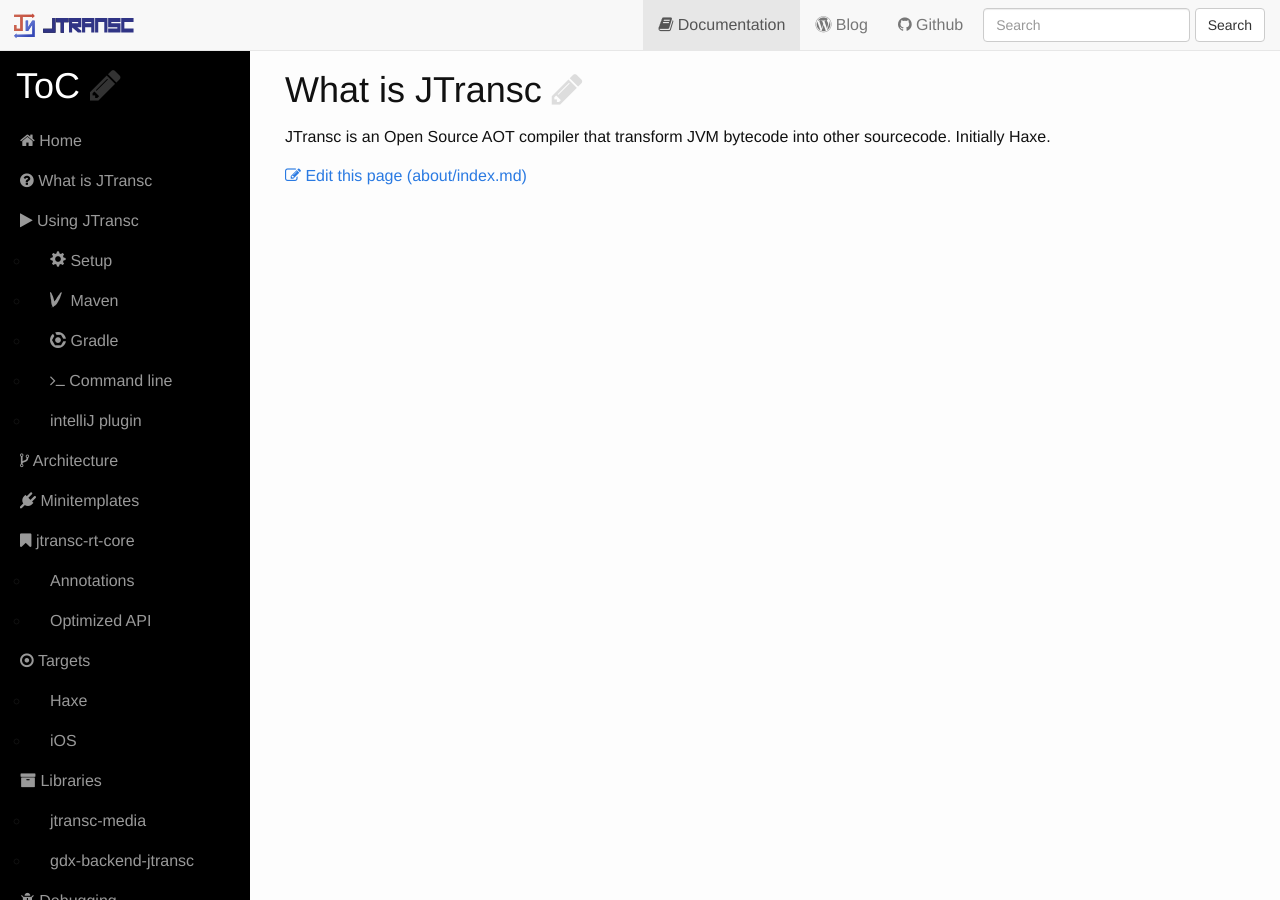
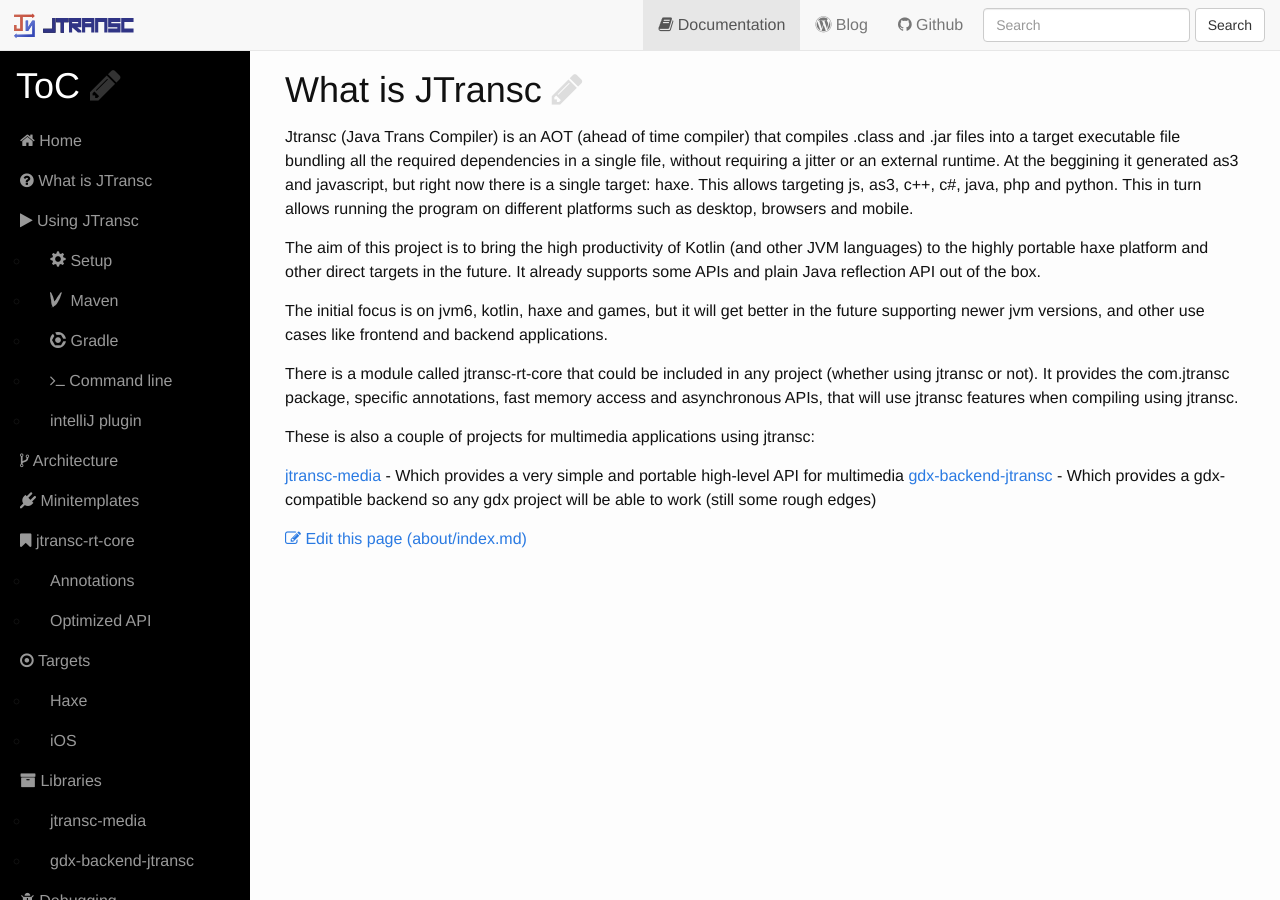
Before and after one commit to intrigus/docs.jtransc.com, a Jekyll site: the page built from about/index.md, in a window 1280 px wide. Built offline with Jekyll 4.4.1, drawn with Linux system fonts in a browser that asks for light colours.

Commit message:
Update index.md

```diff
--- a/about/index.md
+++ b/about/index.md
@@ -3,4 +3,15 @@
 title: What is JTransc
 ---
 
-JTransc is an Open Source AOT compiler that transform JVM bytecode into other sourcecode. Initially Haxe.
+Jtransc (Java Trans Compiler) is an AOT (ahead of time compiler) that compiles .class and .jar files into a target executable file bundling all the required dependencies in a single file, without requiring a jitter or an external runtime. At the beggining it generated as3 and javascript, but right now there is a single target: haxe. This allows targeting js, as3, c++, c#, java, php and python. This in turn allows running the program on different platforms such as desktop, browsers and mobile.
+
+The aim of this project is to bring the high productivity of Kotlin (and other JVM languages) to the highly portable haxe platform and other direct targets in the future. It already supports some APIs and plain Java reflection API out of the box.
+
+The initial focus is on jvm6, kotlin, haxe and games, but it will get better in the future supporting newer jvm versions, and other use cases like frontend and backend applications.
+
+There is a module called jtransc-rt-core that could be included in any project (whether using jtransc or not). It provides the com.jtransc package, specific annotations, fast memory access and asynchronous APIs, that will use jtransc features when compiling using jtransc.
+
+These is also a couple of projects for multimedia applications using jtransc:
+
+[jtransc-media](/libraries/jtransc-media) - Which provides a very simple and portable high-level API for multimedia
+[gdx-backend-jtransc](/libraries/jtransc-media) - Which provides a gdx-compatible backend so any gdx project will be able to work (still some rough edges)
```
